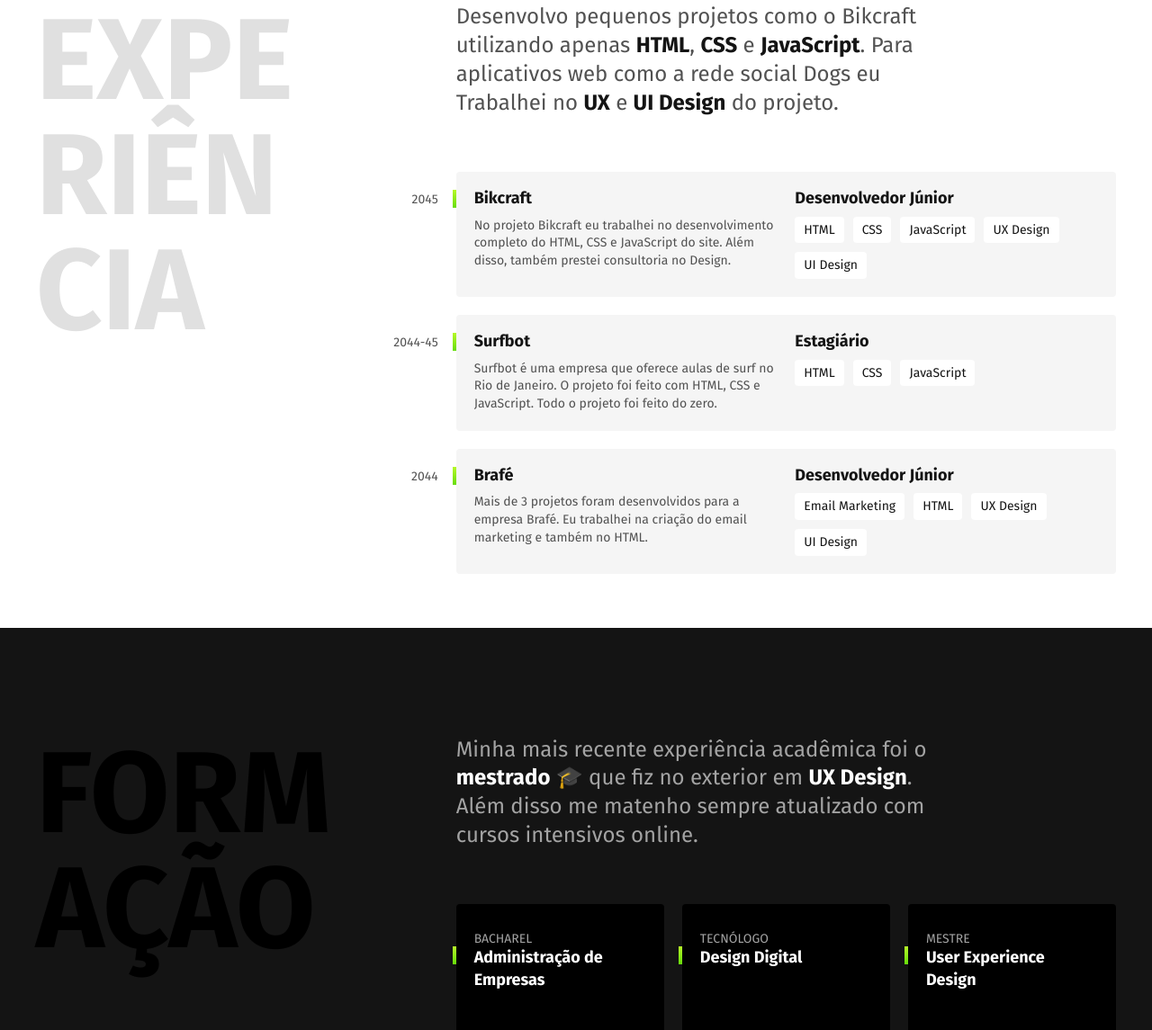
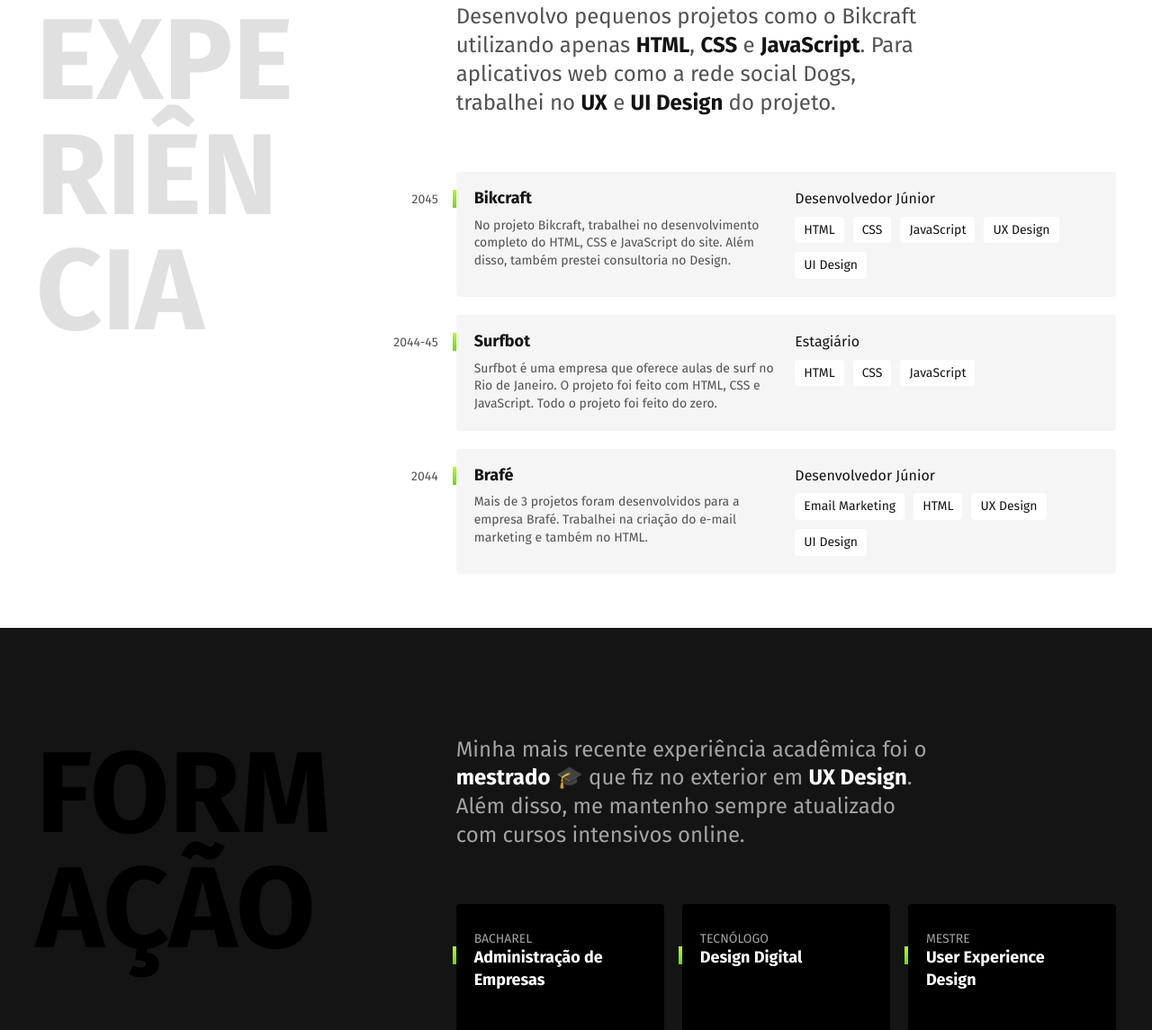
Before and after one commit to PedroAntonny/PedroPortfolio.github.io, a plain HTML site: page index.html in a window 1280 px wide. Shown: the part 760-1905 px from the top of the page at 90% size. Drawn offline with Linux system fonts and the light colour scheme.

Commit message:
Add README.md

```diff
--- a/index.html
+++ b/index.html
@@ -6,7 +6,7 @@
   <link rel="preconnect" href="https://fonts.gstatic.com" crossorigin>
   <meta charset="UTF-8">
   <meta name="viewport" content="width=device-width, initial-scale=1.0">
-  <meta name="description" content="Desenvolvedor Front End e UX/UI Designer Localizado no Rio de janeiro">
+  <meta name="description" content="Desenvolvedor Front End e UX/UI Designer localizado no Rio de Janeiro">
   <title>Desenvolvedor UX/UI Designer</title>
   <link href="https://fonts.googleapis.com/css2?family=Fira+Sans:wght@400;600;700&display=swap" rel="stylesheet">
   <link rel="stylesheet" href="./Css/style.min.css">
@@ -18,7 +18,7 @@
     <img src="./img/marca.svg" alt="Lobo" width="104" height="38">
     <nav>
       <ul class="header-menu">
-        <li><a href="#experencia">Experiência</a></li>
+        <li><a href="#experiencia">Experiência</a></li>
         <li><a href="#formacao">Formação</a></li>
         <li><a href="#contato">Contato</a></li>
       </ul>
@@ -26,7 +26,7 @@
   </header>
 
   <main class="container introducao">
-    <img src="./img/perfil.jpg" alt="Lobo Cinza" width="360" height="520">
+    <img src="./img/perfil.jpg" alt="Perfil" width="360" height="520">
     <div>
       <h1>Desenvolvedor <br> Front End & <br> UX/UI Designer</h1>
       <p>Localizado no Rio de Janeiro 🏖️</p>
@@ -36,13 +36,13 @@
   <section class="container experiencia" id="experiencia" aria-label="Experiência">
     <h2 class="subtitulo">Experiência</h2>
     <div>
-      <p class="experiencia-texto">Desenvolvo pequenos projetos como o Bikcraft utilizando apenas <strong>HTML</strong>, <strong>CSS</strong> e <strong>JavaScript</strong>. Para aplicativos web como a rede social Dogs eu Trabalhei no <strong>UX</strong> e <strong>UI Design</strong> do projeto.</p>
+      <p class="experiencia-texto">Desenvolvo pequenos projetos como o Bikcraft utilizando apenas <strong>HTML</strong>, <strong>CSS</strong> e <strong>JavaScript</strong>. Para aplicativos web como a rede social Dogs, trabalhei no <strong>UX</strong> e <strong>UI Design</strong> do projeto.</p>
 
       <div class="empresa">
         <span class="empresa-ano">2045</span>
         <h3 class="empresa-titulo">Bikcraft</h3>
-        <span class="empresa-titulo">Desenvolvedor Júnior</span>
-        <p class="empresa-texto">No projeto Bikcraft eu trabalhei no desenvolvimento completo do HTML, CSS e JavaScript do site. Além disso, também prestei consultoria no Design.</p>
+        <span class="empresa-cargo">Desenvolvedor Júnior</span>
+        <p class="empresa-texto">No projeto Bikcraft, trabalhei no desenvolvimento completo do HTML, CSS e JavaScript do site. Além disso, também prestei consultoria no Design.</p>
         <ul class="empresa-habilidades">
           <li>HTML</li>
           <li>CSS</li>
@@ -55,7 +55,7 @@
       <div class="empresa">
         <span class="empresa-ano">2044-45</span>
         <h3 class="empresa-titulo">Surfbot</h3>
-        <span class="empresa-titulo">Estagiário</span>
+        <span class="empresa-cargo">Estagiário</span>
         <p class="empresa-texto">Surfbot é uma empresa que oferece aulas de surf no Rio de Janeiro. O projeto foi feito com HTML, CSS e JavaScript. Todo o projeto foi feito do zero.</p>
         <ul class="empresa-habilidades">
           <li>HTML</li>
@@ -67,8 +67,8 @@
       <div class="empresa">
         <span class="empresa-ano">2044</span>
         <h3 class="empresa-titulo">Brafé</h3>
-        <span class="empresa-titulo">Desenvolvedor Júnior</span>
-        <p class="empresa-texto">Mais de 3 projetos foram desenvolvidos para a empresa Brafé. Eu trabalhei na criação do email marketing e também no HTML.</p>
+        <span class="empresa-cargo">Desenvolvedor Júnior</span>
+        <p class="empresa-texto">Mais de 3 projetos foram desenvolvidos para a empresa Brafé. Trabalhei na criação do e-mail marketing e também no HTML.</p>
         <ul class="empresa-habilidades">
           <li>Email Marketing</li>
           <li>HTML</li>
@@ -84,7 +84,7 @@
       <h2 class="subtitulo">Formação</h2>
 
       <div>
-        <p class="formacao-texto">Minha mais recente experiência acadêmica foi o <strong>mestrado</strong> 🎓 que fiz no exterior em <strong>UX Design</strong>. Além disso me matenho sempre atualizado com cursos intensivos online.</p>
+        <p class="formacao-texto">Minha mais recente experiência acadêmica foi o <strong>mestrado</strong> 🎓 que fiz no exterior em <strong>UX Design</strong>. Além disso, me mantenho sempre atualizado com cursos intensivos online.</p>
         <ul class="faculdade-lista">
           <li class="faculdade">
             <span class="faculdade-tipo">Bacharel</span>
```
Also changed, not shown: 1 other file.
